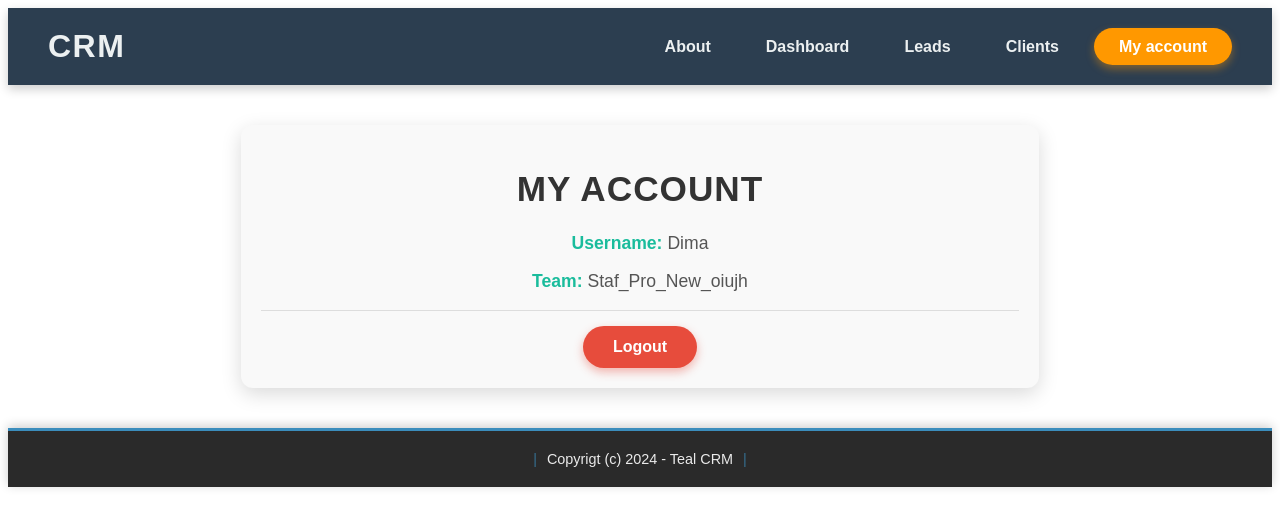
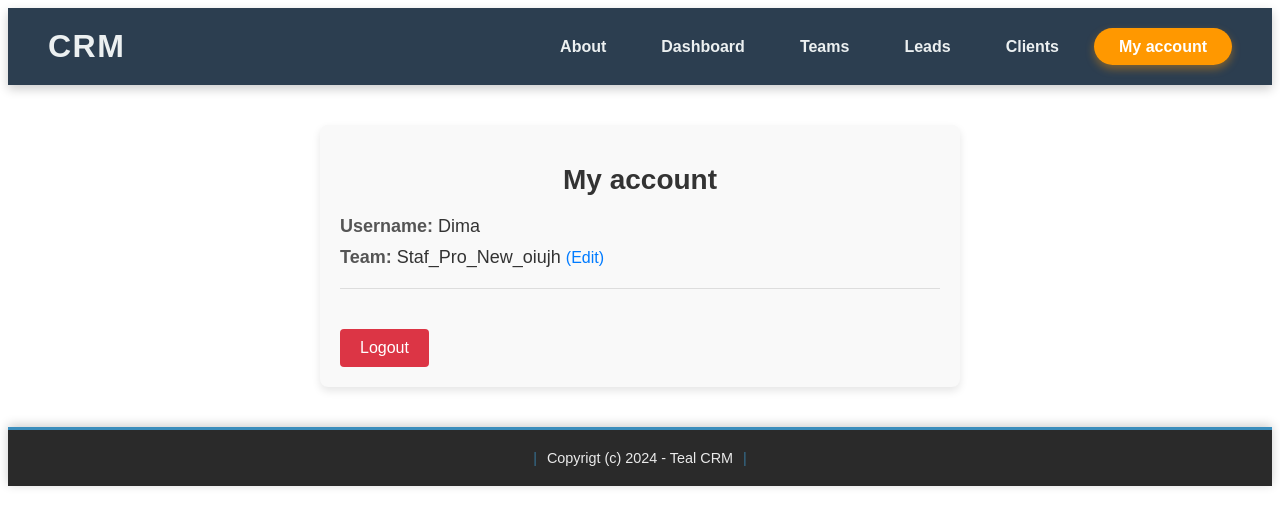
Before and after one commit to Kurlyp-Nikita/CRM_New, a Django app: page /myaccount/ in a window 1280 px wide. Shown: the top 528 px of the page. Run offline with Django 5.2, Linux system fonts and the light colour scheme; a user stored in the database is signed in; data comes from the database, SQL or seed files in the repository; both versions use the stored data as it was after the commit.

Commit message:
create: add, delete, edit, list, details, 'team'

```diff
--- a/CRM/urls.py
+++ b/CRM/urls.py
@@ -43,4 +43,10 @@ urlpatterns = [
     path('clients_detail<int:id>', views.clients_detail, name='clients_detail'),
     path('clients_delete/<int:id>', views.clients_delete, name='clients_delete'),
     path('clients_edit/<int:id>/', views.edit_client, name='clients_edit'),
+
+    path('teams_list', views.teams_list, name='teams_list'),
+    path('add-team/', views.add_team, name='addteam'),
+    path('teams_detail<int:id>', views.teams_detail, name='teams_detail'),
+    path('teams_delete/<int:id>/', views.teams_delete, name='teams_delete'),
+    path('team_edit/<int:id>/', views.edit_team, name='team_edit'),
 ]
--- a/catalog/static/myaccount.css
+++ b/catalog/static/myaccount.css
@@ -1,62 +1,65 @@
-/* Основной стиль для контейнера аккаунта */
+/* Контейнер аккаунта */
 .account-container {
-    width: 60%;
+    max-width: 600px;
     margin: 40px auto;
     padding: 20px;
     background-color: #f9f9f9;
-    border-radius: 12px;
-    box-shadow: 0 6px 20px rgba(0, 0, 0, 0.15);
+    border-radius: 8px;
+    box-shadow: 0 4px 8px rgba(0, 0, 0, 0.1);
     font-family: Arial, sans-serif;
+    color: #333;
+}
+
+/* Заголовок */
+.account-container h1 {
+    font-size: 28px;
+    margin-bottom: 20px;
     color: #333;
     text-align: center;
 }
 
-/* Заголовок */
-.account-container h1 {
-    font-size: 2.2rem;
-    color: #333;
-    margin-bottom: 20px;
-    text-transform: uppercase;
-    letter-spacing: 1px;
+/* Параграфы с информацией об аккаунте */
+.account-container p {
+    font-size: 18px;
+    margin: 10px 0;
 }
 
-/* Стиль для информации */
-.account-container p {
-    font-size: 1.1rem;
+/* Выделение жирным для меток (Username, Team) */
+.account-container p strong {
     color: #555;
-    margin: 10px 0;
-    line-height: 1.6;
 }
 
-.account-container p strong {
-    color: #1abc9c;
+/* Ссылка для редактирования команды */
+.account-container p a {
+    color: #007bff;
+    text-decoration: none;
+    font-size: 16px;
 }
 
-/* Горизонтальная линия */
-.account-container hr {
-    border: 0;
-    height: 1px;
-    background-color: #ddd;
-    margin: 15px 0;
+.account-container p a:hover {
+    text-decoration: underline;
 }
 
-/* Кнопка Logout */
-.account-container .red {
-    display: inline-block;
-    background-color: #e74c3c;
-    color: #fff;
-    padding: 12px 30px;
-    border-radius: 25px;
-    font-size: 1rem;
-    font-weight: bold;
-    text-decoration: none;
-    transition: background-color 0.3s ease, transform 0.3s ease, box-shadow 0.3s ease;
-    box-shadow: 0 4px 10px rgba(231, 76, 60, 0.4);
+/* Разделительная линия */
+.account-container hr {
+    margin: 20px 0;
+    border: 0;
+    border-top: 1px solid #ddd;
 }
 
-/* Hover-эффект для кнопки */
-.account-container .red:hover {
-    background-color: #c0392b;
-    transform: translateY(-2px);
-    box-shadow: 0 6px 12px rgba(192, 57, 43, 0.6);
+/* Кнопка выхода */
+.account-container a.red {
+    display: inline-block;
+    margin-top: 20px;
+    padding: 10px 20px;
+    color: #fff;
+    background-color: #dc3545;
+    border-radius: 4px;
+    text-decoration: none;
+    font-size: 16px;
+    text-align: center;
 }
+
+.account-container a.red:hover {
+    background-color: #c82333;
+}
--- a/catalog/views.py
+++ b/catalog/views.py
@@ -3,7 +3,7 @@ from django.contrib.auth.forms import UserCreationForm, AuthenticationForm
 from django.contrib.auth import logout, login
 from .models import UserProfile, Lead, Client, Team
 from django.contrib.auth.decorators import login_required
-from .forms import AddleadForm, AddClientForm
+from .forms import AddleadForm, AddClientForm, AddTeamForm
 from django.contrib import messages
 
 
@@ -53,6 +53,73 @@ def signup(request):
 
     data = {'form': form}
     return render(request, 'userprofile/signup.html', data)
+
+
+@login_required
+def edit_team(request, id):
+    team = get_object_or_404(Team, id=id)
+
+    if request.method == 'POST':
+        form = AddTeamForm(request.POST, instance=team)
+
+        if form.is_valid():
+            form.save()
+            messages.success(request, 'The changes was saved.')
+            return redirect('myaccount')
+        else:
+            messages.error(request, 'Please correct the errors below.')
+
+    else:
+        form = AddTeamForm(instance=team)
+
+    data = {
+        'form': form,
+        'team': team,
+    }
+    return render(request, 'team/edit_team.html', data)
+
+
+@login_required
+def add_team(request):
+    if request.method == 'POST':
+        form = AddTeamForm(request.POST)
+
+        if form.is_valid():
+            team = form.save(commit=False)
+            team.created_by = request.user
+            team.save()
+            messages.success(request, 'The lead was created.')
+            return redirect('teams_list')
+    else:
+        form = AddTeamForm()
+
+    data = {'form': form}
+    return render(request, 'team/add_team.html', data)
+
+
+@login_required
+def teams_list(request):
+    teams = Team.objects.filter(created_by=request.user)
+
+    data = {'teams': teams}
+    return render(request, 'team/teams_list.html', data)
+
+
+@login_required
+def teams_detail(request, id):
+    team = Team.objects.get(id=id)
+
+    data = {'team': team}
+    return render(request, 'team/team_detail.html', data)
+
+
+@login_required
+def teams_delete(request, id):
+    team = Team.objects.get(id=id)
+    team.delete()
+
+    messages.success(request, 'The lead was deleted.')
+    return redirect('teams_list')
 
 
 def user_login(request):
--- a/templates/base.html
+++ b/templates/base.html
@@ -18,6 +18,7 @@
 
             {% if request.user.is_authenticated %}
                 <li><a href="{% url 'dashboard' %}">Dashboard</a></li>
+                <li><a href="{% url 'teams_list' %}">Teams</a></li>
                 <li><a href="{% url 'leads_list' %}">Leads</a></li>
                 <li><a href="{% url 'clients_list' %}">Clients</a></li>
                 <li class="myacc"><a href="{% url 'myaccount' %}">My account</a></li>
--- a/templates/userprofile/myaccount.html
+++ b/templates/userprofile/myaccount.html
@@ -18,6 +18,10 @@
 
     <p>
         <strong>Team: </strong>{{ team.name }}
+
+        {% if team.created_by == request.user %}
+            <a href="{% url 'team_edit' team.id %}">(Edit)</a>
+        {% endif %}
     </p>
 
     <hr>
```
Also changed, not shown: catalog/forms.py (+7 -1 lines), templates/team/add_team.html (added, +21 -0 lines), templates/team/edit_team.html (added, +21 -0 lines), templates/team/team_detail.html (added, +26 -0 lines), templates/team/teams_list.html (added, +37 -0 lines), db.sqlite3.
